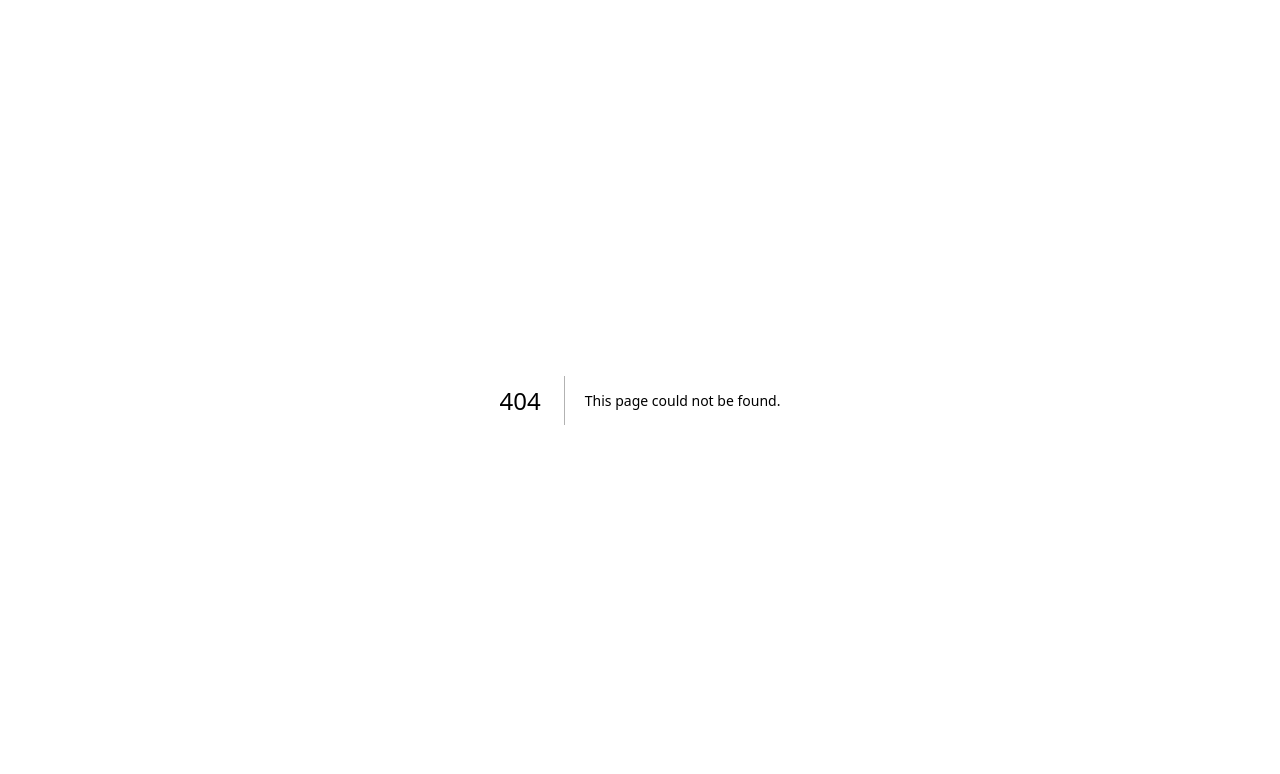
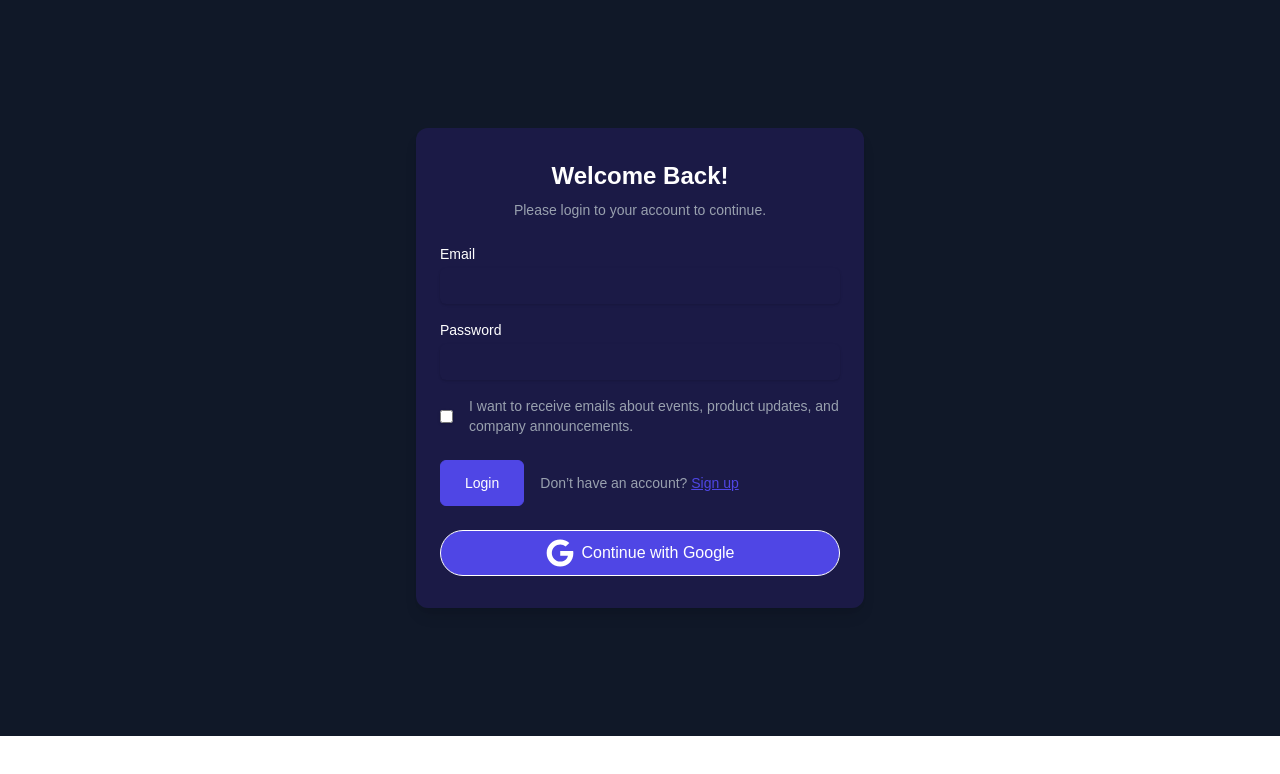
Before and after one commit to hridayroy19/my-next-portfolio, a Next.js app: page /login in a window 1280 px wide. Before the commit this address had no page. Shown: the top 774 px of the page. Built offline with nearby package versions, Linux system fonts and the light colour scheme.

Commit message:
add login grom

```diff
--- a/src/app/(WithCommonLayout)/page.tsx
+++ b/src/app/(WithCommonLayout)/page.tsx
@@ -24,8 +24,8 @@ const Homepage = () => {
       <div id="experience">
         <Study />
       </div>
-      <Blog/>
-      <div id="contact" >
+      <Blog />
+      <div id="contact">
         <Contact />
       </div>
     </div>
--- /dev/null
+++ b/src/app/login/page.tsx
@@ -0,0 +1,11 @@
+import LoginForm from "@/components/login/LoginForm";
+
+const page = () => {
+    return (
+        <div>
+          <LoginForm/>
+        </div>
+    );
+};
+
+export default page;
--- /dev/null
+++ b/src/components/login/LoginForm.tsx
@@ -0,0 +1,84 @@
+"use client";
+import Link from "next/link";
+import { FaGoogle } from "react-icons/fa";
+
+const LoginForm = () => {
+  return (
+    <>
+      <div className="bg-gray-900 py-24 md:py-32 text-white lg:px-14 px-5">
+        <div className="flex items-center justify-center">
+          <div className="bg-[#1e1b4bda] px-6 py-8 rounded-xl shadow-lg max-w-md w-full transition-transform transform ">
+            <div className="text-center mb-6">
+              <h2 className="text-2xl font-semibold">Welcome Back!</h2>
+              <p className="text-sm text-gray-400 mt-2">
+                Please login to your account to continue.
+              </p>
+            </div>
+            <form className="space-y-6">
+              <div className="mb-4">
+                <label htmlFor="Email" className="block text-sm font-medium">
+                  Email
+                </label>
+                <input
+                  type="email"
+                  id="Email"
+                  name="email"
+                  className="mt-1 py-2 px-5 w-full rounded-md border-gray-300 text-sm shadow-sm focus:outline-none focus:ring-2 focus:ring-[#4F46E5]"
+                />
+              </div>
+              <div className="mb-4">
+                <label htmlFor="Password" className="block text-sm font-medium">
+                  Password
+                </label>
+                <input
+                  type="password"
+                  id="Password"
+                  name="password"
+                  className="mt-1 px-5 py-2 w-full rounded-md  text-sm shadow-sm focus:outline-none focus:ring-2 focus:ring-[#4F46E5]"
+                />
+              </div>
+
+              <div className="mb-6 mt-3">
+                <label
+                  htmlFor="MarketingAccept"
+                  className="flex gap-4 items-center"
+                >
+                  <input
+                    type="checkbox"
+                    id="MarketingAccept"
+                    name="marketing_accept"
+                    className="rounded-md shadow-sm"
+                  />
+                  <span className="text-sm text-gray-400">
+                    I want to receive emails about events, product updates, and
+                    company announcements.
+                  </span>
+                </label>
+              </div>
+              <div className="flex flex-col sm:flex-row sm:items-center sm:gap-4">
+                <button className="w-full px-6 sm:w-auto inline-block rounded-md bg-[#4F46E5] py-3 text-sm font-medium text-white transition hover:bg-transparent hover:text-[#4F46E5] border border-[#4F46E5] focus:outline-none">
+                  Login
+                </button>
+
+                <p className="mt-4 sm:mt-0 text-sm text-gray-400">
+                  Don’t have an account?{" "}
+                  <Link href="/reg" className="text-[#4F46E5] underline">
+                    Sign up
+                  </Link>
+                </p>
+              </div>
+
+              <div className="mt-6"></div>
+            </form>
+            <button className="w-full border flex py-2 px-4 justify-center items-center gap-2 rounded-full text-white bg-[#4F46E5] hover:bg-[#4338CA] transition-all duration-200">
+              <FaGoogle className="text-[28px]" />
+              <span>Continue with Google</span>
+            </button>
+          </div>
+        </div>
+      </div>
+    </>
+  );
+};
+
+export default LoginForm;
--- a/src/components/shared/navbar/Navbar.tsx
+++ b/src/components/shared/navbar/Navbar.tsx
@@ -5,11 +5,16 @@ import { usePathname } from "next/navigation";
 import { useState } from "react";
 import { IoCloseSharp, IoMenu } from "react-icons/io5";
 
+type NavLink = {
+  name: string;
+  id: string;
+};
+
 const Navbar = () => {
   const pathname = usePathname();
   const [isOpen, setIsOpen] = useState(false);
 
-  const handleScroll = (id: any) => {
+  const handleScroll = (id: string) => {
     const section = document.getElementById(id);
     if (section) {
       section.scrollIntoView({ behavior: "smooth", block: "start" });
@@ -17,13 +22,12 @@ const Navbar = () => {
     }
   };
 
-  const navLinks = [
+  const navLinks:NavLink[] = [
     { name: "Home", id: "home" },
     { name: "Skill", id: "skill" },
     { name: "Projects", id: "projects" },
     { name: "Work", id: "work" },
     { name: "Experience", id: "experience" },
-    { name: "Blog", id: "blog" },
     { name: "Contact", id: "contact" },
   ];
 
@@ -45,7 +49,7 @@ const Navbar = () => {
     <button
       onClick={() => handleScroll(link.id)}
       className={`text-lg font-semibold ${
-        pathname === "/" && link.id !== "/" && pathname === link.path
+        pathname === "/" && link.id !== "/" && pathname === link.id
           ? "text-cyan-400 underline"
           : "text-white hover:text-cyan-400"
       }`}
@@ -74,9 +78,9 @@ const Navbar = () => {
           {navLinks.map((link) => (
             <Link
               key={link.name}
-              href={link.path}
+              href={link.id}
               className={`block text-lg font-semibold ${
-                pathname === link.path
+                pathname === link.id
                   ? "text-cyan-400 underline"
                   : "text-white hover:text-cyan-400"
               }`}
```
Lines whose indentation alone changed are shown as unchanged.
